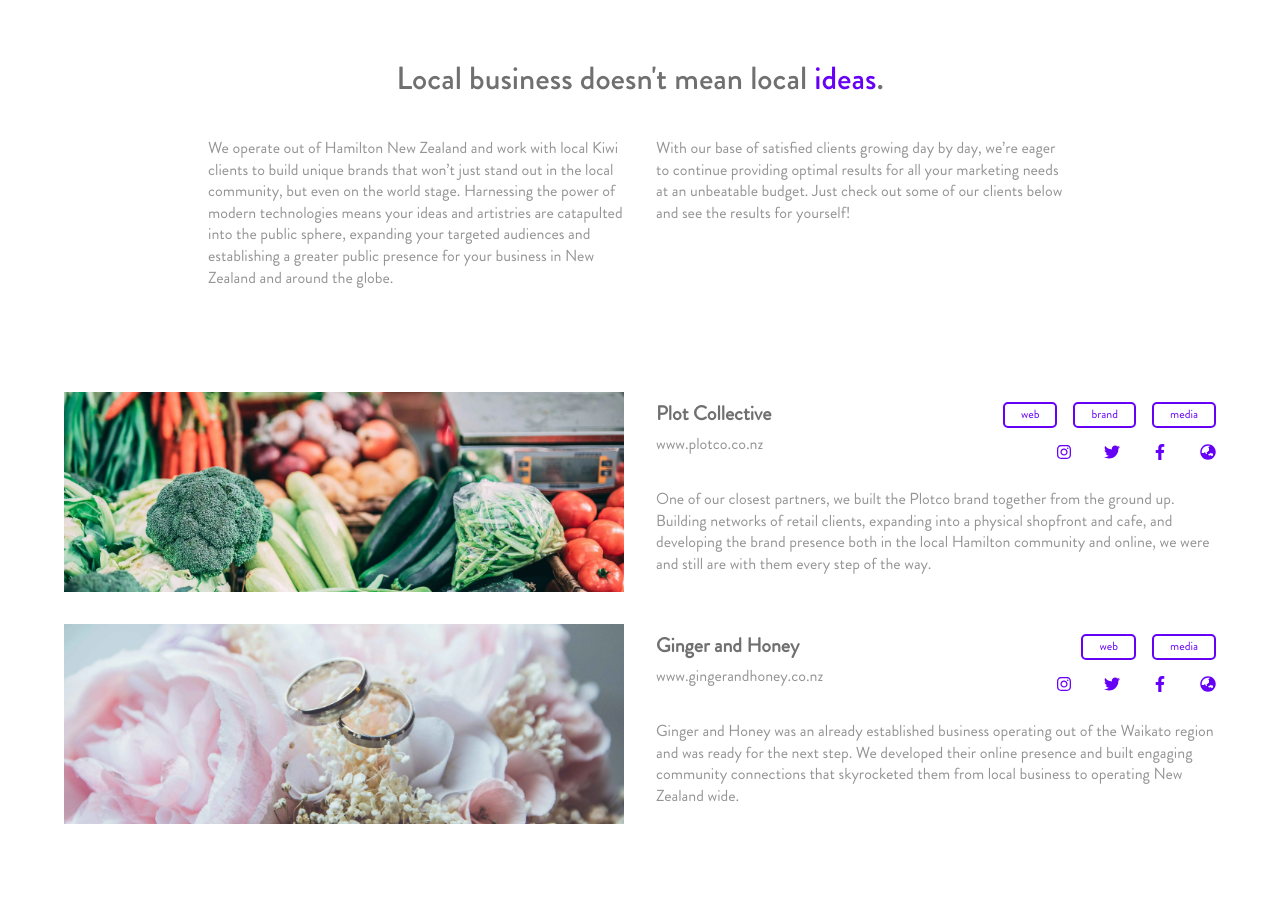
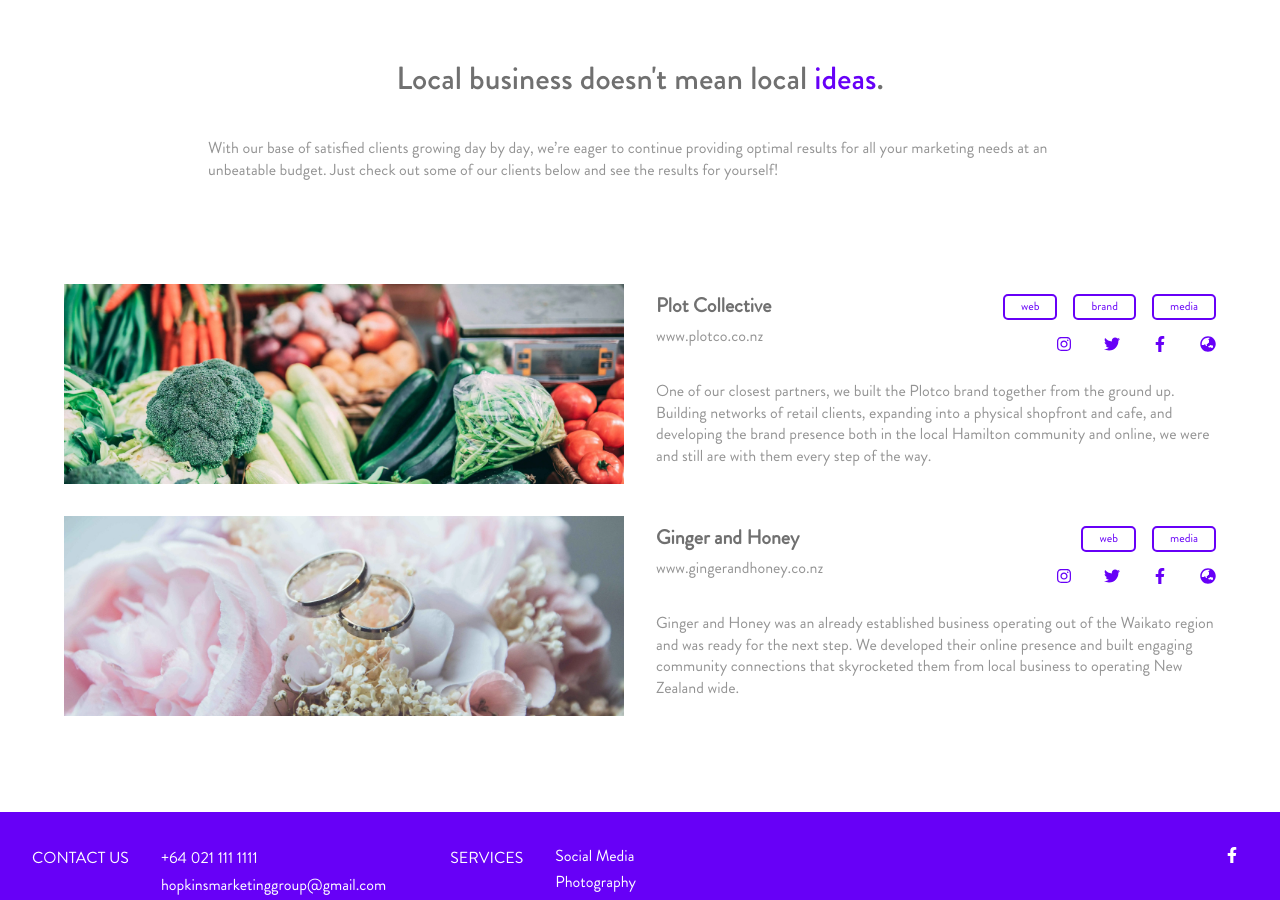
Before and after one commit to m-hod/hopkins-marketing, a Next.js app: page / in a window 1280 px wide. Shown: the part 2660-3560 px from the top of the page. Built offline with nearby package versions, Linux system fonts and the light colour scheme.

Commit message:
update content

```diff
--- a/pages/index.tsx
+++ b/pages/index.tsx
@@ -140,7 +140,7 @@
                 </>
               }
               contents={[
-                "We operate out of Hamilton New Zealand and work with local Kiwi clients to build unique brands that won’t just stand out in the local community, but even on the world stage. Harnessing the power of modern technologies means your ideas and artistries are catapulted into the public sphere, expanding your targeted audiences and establishing a greater public presence for your business in New Zealand and around the globe.",
+                // "We operate out of Hamilton New Zealand and work with local Kiwi clients to build unique brands that won’t just stand out in the local community, but even on the world stage. Harnessing the power of modern technologies means your ideas and artistries are catapulted into the public sphere, expanding your targeted audiences and establishing a greater public presence for your business in New Zealand and around the globe.",
                 "With our base of satisfied clients growing day by day, we’re eager to continue providing optimal results for all your marketing needs at an unbeatable budget. Just check out some of our clients below and see the results for yourself!",
               ]}
             />
```
